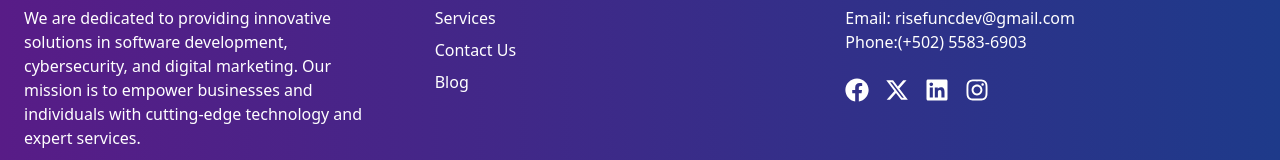
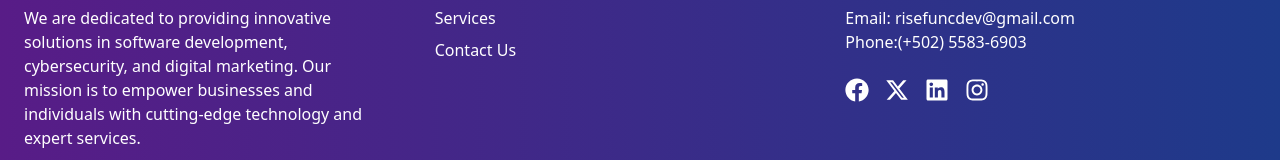
Before and after one commit to wsalguero/risefd-web, a React (Vite) app: page / in a window 1280 px wide. Shown: the part 3985-4145 px from the top of the page. Built offline with nearby package versions, Linux system fonts and the light colour scheme.

Commit message:
blog removido del footer

```diff
--- a/src/components/footer/footer.jsx
+++ b/src/components/footer/footer.jsx
@@ -28,11 +28,6 @@ const Footer = () => {
               <li className="mb-2">
                 <a href="/contact" className="hover:text-purple-300">
                   Contact Us
-                </a>
-              </li>
-              <li className="mb-2">
-                <a href="/blog" className="hover:text-purple-300">
-                  Blog
                 </a>
               </li>
             </ul>
```
